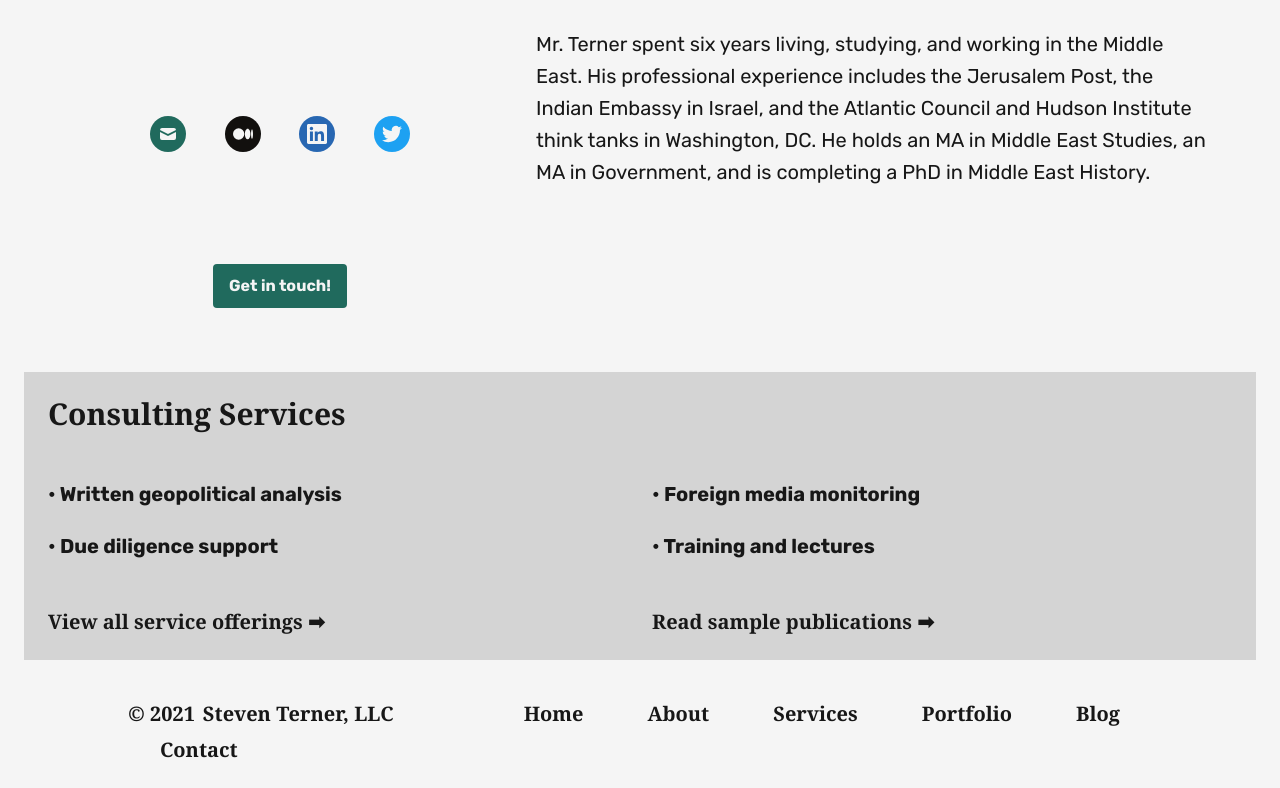
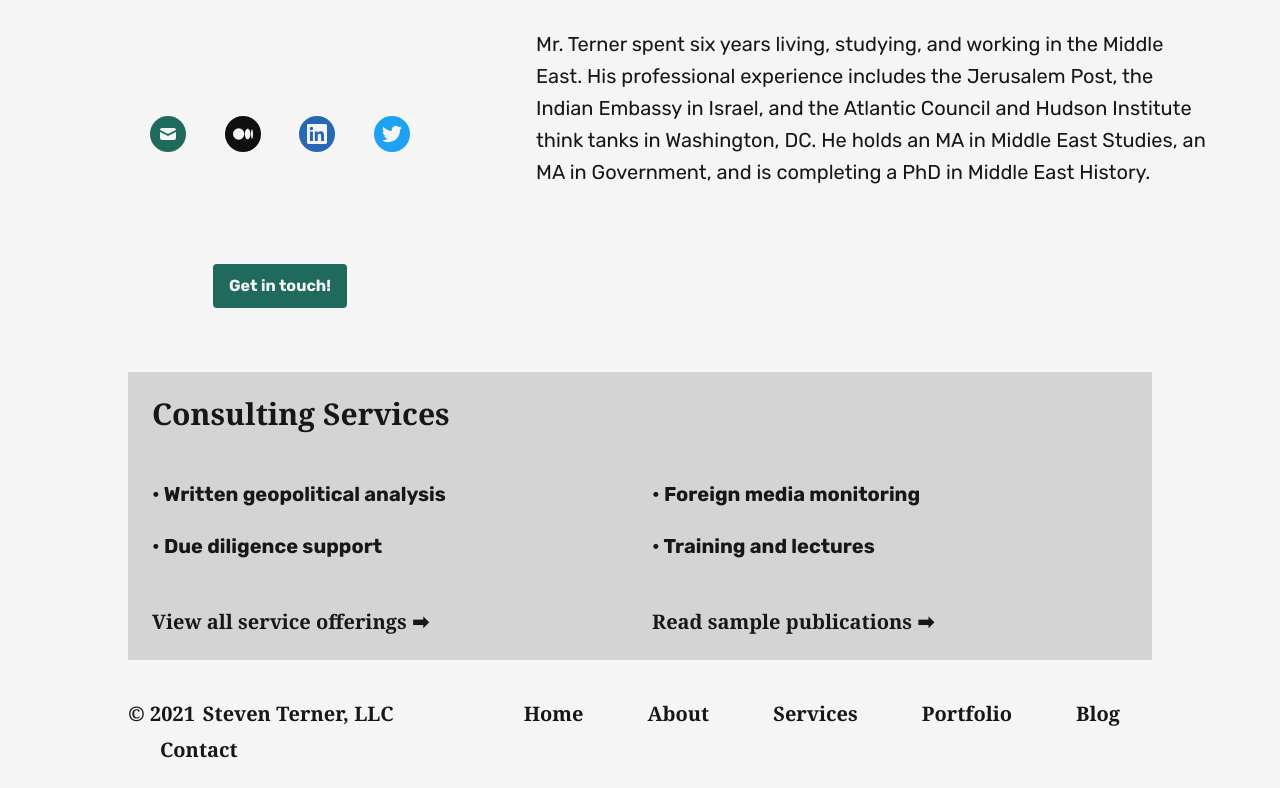
Before and after one commit to DoctorDerek/steven-terner.github.io, a Next.js app: page /about in a window 1280 px wide. Shown: the part 888-1676 px from the top of the page. Built offline with nearby package versions, Linux system fonts and the light colour scheme; a web font is replaced by a local one; what @tailwindcss/typography would draw is missing.

Commit message:
Wrap consulting services in SectionContainer

```diff
--- a/pages/about.js
+++ b/pages/about.js
@@ -159,8 +159,9 @@ export default function About() {
             </p>
           </div>
         </div>
-
-        <ul className="grid grid-cols-2 gap-6 p-6 mt-12 text-xl font-bold bg-gray-300">
+      </SectionContainer>
+      <SectionContainer>
+        <ul className="grid grid-cols-2 gap-6 p-6 mx-auto mt-12 text-xl font-bold bg-gray-300">
           <h3 className="col-span-2 mb-6 font-serif text-3xl">
             Consulting Services
           </h3>
```
